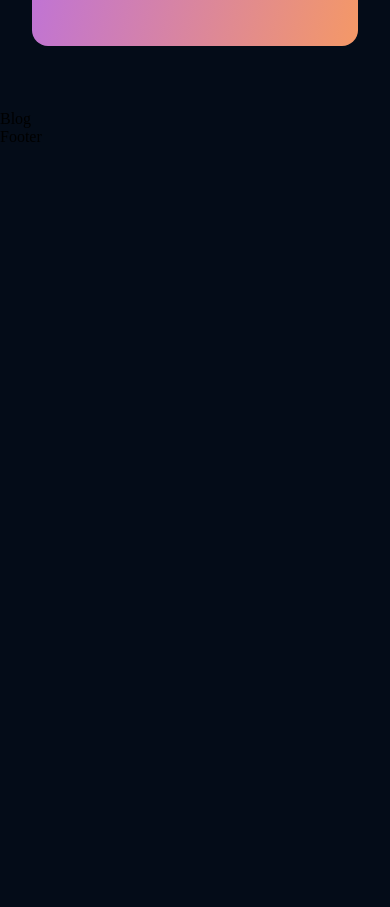
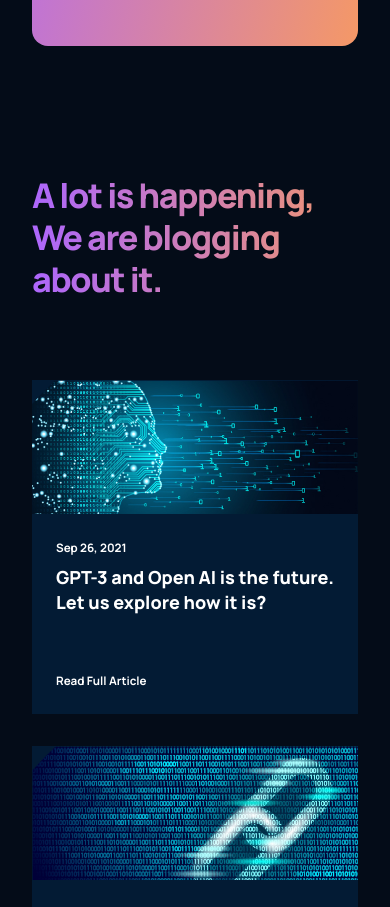
Before and after one commit to ctimlock/react-page-study, a React (Create React App) app: page / in a window 390 px wide. Shown: the part 3392-4299 px from the top of the page. Before the commit the page ends 3538 px from the top, so only its background shows below. Built offline with nearby package versions, Linux system fonts and the light colour scheme; the HTML template or start-up script is replaced by a standard one.

Commit message:
Added blog section

```diff
--- a/src/components/article/Article.jsx
+++ b/src/components/article/Article.jsx
@@ -1,9 +1,20 @@
 import React from 'react';
 import './article.css';
 
-const Article = () => {
+const Article = ({ imgUrl, date, title }) => {
   return (
-    <div>Article</div>
+    <div className='gpt3__blog-container_article'>
+      <div className='gpt3__blog-container_article-image'>
+        <img src={imgUrl} alt="blog"/>
+      </div>
+      <div className='gpt__blog-container_article-content'>
+        <div>
+          <p>{date}</p>
+          <h3>{title}</h3>
+        </div>
+        <p>Read Full Article</p>
+      </div>
+    </div>
   )
 }
 
--- a/src/components/article/article.css
+++ b/src/components/article/article.css
@@ -0,0 +1,58 @@
+.gpt3__blog-container_article {
+    width: 100%;
+    height: 100%;
+    display: flex;
+    flex-direction: column;
+    background: var(--color-footer);
+}
+
+.gpt3__blog-container_article-image {
+    width: 100%;
+    height: 100%;
+    background: var(--color-footer);
+}
+
+.gpt3__blog-container_article-image img {
+    width: 100%;
+    height: 100%;
+    background: var(--color-footer);
+}
+
+.gpt__blog-container_article-content {
+    display: flex;
+    flex-direction: column;
+    justify-content: space-between;
+
+    padding: 1rem 1.5rem;
+    height: 100%;
+}
+
+.gpt__blog-container_article-content p {
+    font-family: var(--font-family);
+    font-weight: bold;
+    font-size: 11.649px;
+    line-height: 35px;
+    color: #FFFFFF;
+}
+
+.gpt__blog-container_article-content h3 {
+    font-family: var(--font-family);
+    font-weight: 800;
+    font-size: 25.11px;
+    line-height: 30px;
+    color: #FFFFFF;
+    margin-bottom: 3rem;
+
+    cursor: pointer;
+}
+
+.gpt__blog-container_article-content p:last-child {
+    cursor: pointer;
+}
+
+@media screen and (max-width: 550px) {
+    .gpt__blog-container_article-content h3 {
+        font-size: 18px;
+        line-height: 25px;
+    }
+}
--- a/src/containers/blog/Blog.jsx
+++ b/src/containers/blog/Blog.jsx
@@ -1,9 +1,27 @@
 import React from 'react';
+import { Article } from '../../components';
 import './blog.css';
+import { blog01, blog02, blog03, blog04, blog05 } from './imports'
 
 const Blog = () => {
   return (
-    <div>Blog</div>
+    <div className='gpt3__blog section__padding' id='blog'>
+      <div className='gpt3__blog-heading'>
+      <h1 className='gradient__text'>A lot is happening,
+      We are blogging about it.</h1>
+      </div>
+      <div className='gpt3__blog-container'>
+        <div className='gpt3__blog-container_groupA'>
+          <Article imgUrl={blog01} date='Sep 26, 2021' title='GPT-3 and Open AI is the future. Let us explore how it is?'/>
+        </div>
+        <div className='gpt3__blog-container_groupB'>
+          <Article imgUrl={blog02} date='Sep 26, 2021' title='GPT-3 and Open AI is the future. Let us explore how it is?'/>
+          <Article imgUrl={blog03} date='Sep 26, 2021' title='GPT-3 and Open AI is the future. Let us explore how it is?'/>
+          <Article imgUrl={blog04} date='Sep 26, 2021' title='GPT-3 and Open AI is the future. Let us explore how it is?'/>
+          <Article imgUrl={blog05} date='Sep 26, 2021' title='GPT-3 and Open AI is the future. Let us explore how it is?'/>
+        </div>
+      </div>
+    </div>
   )
 }
 
--- a/src/containers/blog/blog.css
+++ b/src/containers/blog/blog.css
@@ -0,0 +1,74 @@
+.gpt3__blog-container {
+    display: flex;
+    flex-direction: column;
+}
+
+.gpt3__blog-heading {
+    width: 100%;
+    text-align: left;
+    margin-bottom: 5rem;
+}
+
+.gpt3__blog-heading h1 {
+    font-family: var(--font-family);
+    font-weight: 800;
+    font-size: 62px;
+    line-height: 75px;
+    letter-spacing: -0.04em;
+}
+
+.gpt3__blog-container {
+    display: flex;
+    flex-direction: row;
+}
+
+.gpt3__blog-container_groupA {
+    flex: 0.75;
+    margin-right: 2rem;
+}
+
+.gpt3__blog-container_groupB {
+    flex: 1;
+    display: grid;
+    grid-template-columns: repeat(2, 1fr);
+    grid-gap: 2rem;
+}
+
+@media screen and (max-width: 990px) {
+    .gpt3__blog-container {
+        flex-direction: column-reverse;
+    }
+    .gpt3__blog-container_groupA {
+        margin: 2rem 0;
+    }
+
+    .gpt3__blog-container_groupA .gpt3__blog-container_article {
+        width: 48%;
+    }
+
+    .gpt3__blog-container_groupA .gpt3__blog-container_article-image {
+        height: 250px;
+    }
+}
+
+@media screen and (max-width: 700px) {
+    .gpt3__blog-container_groupB {
+        grid-template-columns: repeat(1, 1fr);
+    }
+
+    .gpt3__blog-container_groupA .gpt3__blog-container_article {
+        width: 100%;
+    }
+
+    .gpt3__blog-heading h1 {
+        font-size: 46px;
+        line-height: 52px;
+    }
+}
+
+@media screen and (max-width: 550px) {
+    .gpt3__blog-heading h1 {
+        font-size: 34px;
+        line-height: 42px;
+    }
+}
--- /dev/null
+++ b/src/containers/blog/imports.js
@@ -0,0 +1,13 @@
+import blog01 from '../../assets/blog01.png';
+import blog02 from '../../assets/blog02.png';
+import blog03 from '../../assets/blog03.png';
+import blog04 from '../../assets/blog04.png';
+import blog05 from '../../assets/blog05.png';
+
+export {
+    blog01,
+    blog02,
+    blog03,
+    blog04,
+    blog05
+}
```
